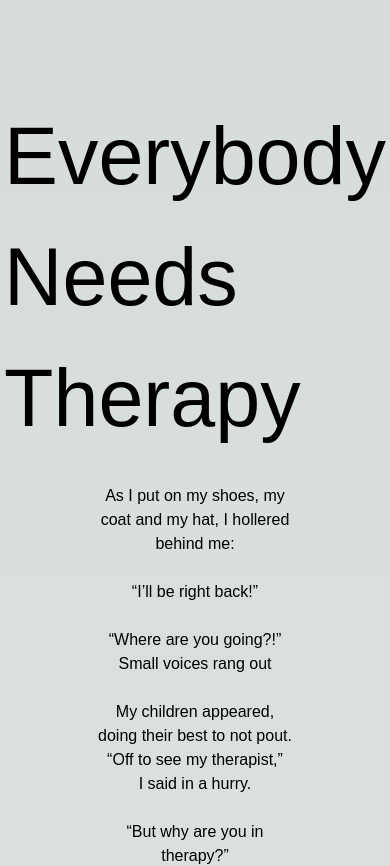
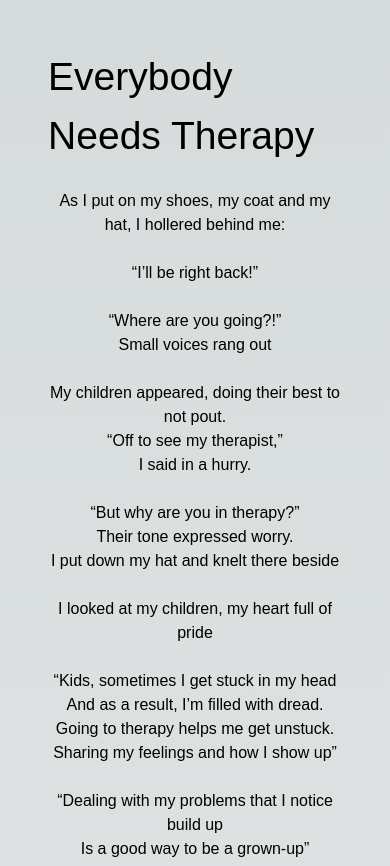
Before and after one commit to stringerbell/everybody-needs-therapy, a Next.js app: page / in a window 390 px wide. Shown: the top 866 px of the page. Built offline with nearby package versions, Linux system fonts and the light colour scheme; a web font is replaced by a local one.

Commit message:
Make it look a bit better on mobile

```diff
--- a/app/page.js
+++ b/app/page.js
@@ -1,8 +1,8 @@
 
 export default function Home() {
   return (
-    <main className="flex min-h-screen flex-col items-center justify-between p-24">
-      <h1 className="flex text-6xl">Everybody Needs Therapy</h1>
+    <main className="flex min-h-screen flex-col items-center justify-between p-12">
+      <h1 className="flex text-4xl sm:text-4xl md:text-5xl lg:text-6xl">Everybody Needs Therapy</h1>
       &nbsp;
       <div className="text-center">
       <p>As I put on my shoes, my coat and my hat, I hollered behind me:</p>
```
